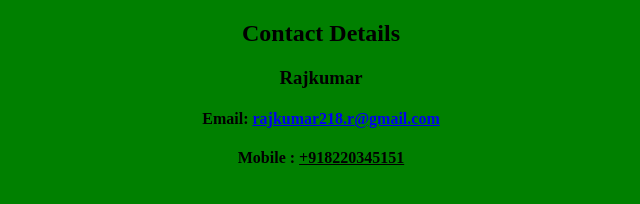
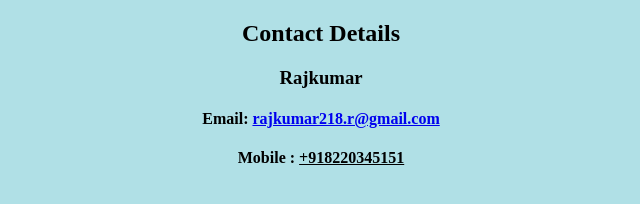
Before and after one commit to Rajkumar-21/personalsite, a plain HTML site: page My Contact.html in a window 1280 px wide. Shown: the whole page, without its empty margins (319-959 px from the left). Drawn offline with Linux system fonts and the light colour scheme.

Commit message:
Update My Contact.html

```diff
--- a/My Contact.html
+++ b/My Contact.html
@@ -4,7 +4,7 @@
   <meta charset="UTF-8">
     <title>My Contact</title>
 </head>
-<body style="background-color:green;">
+<body style="background:powderblue;">
 <center>
   <h2>Contact Details</h2>
   <h3>Rajkumar</h3>
```
